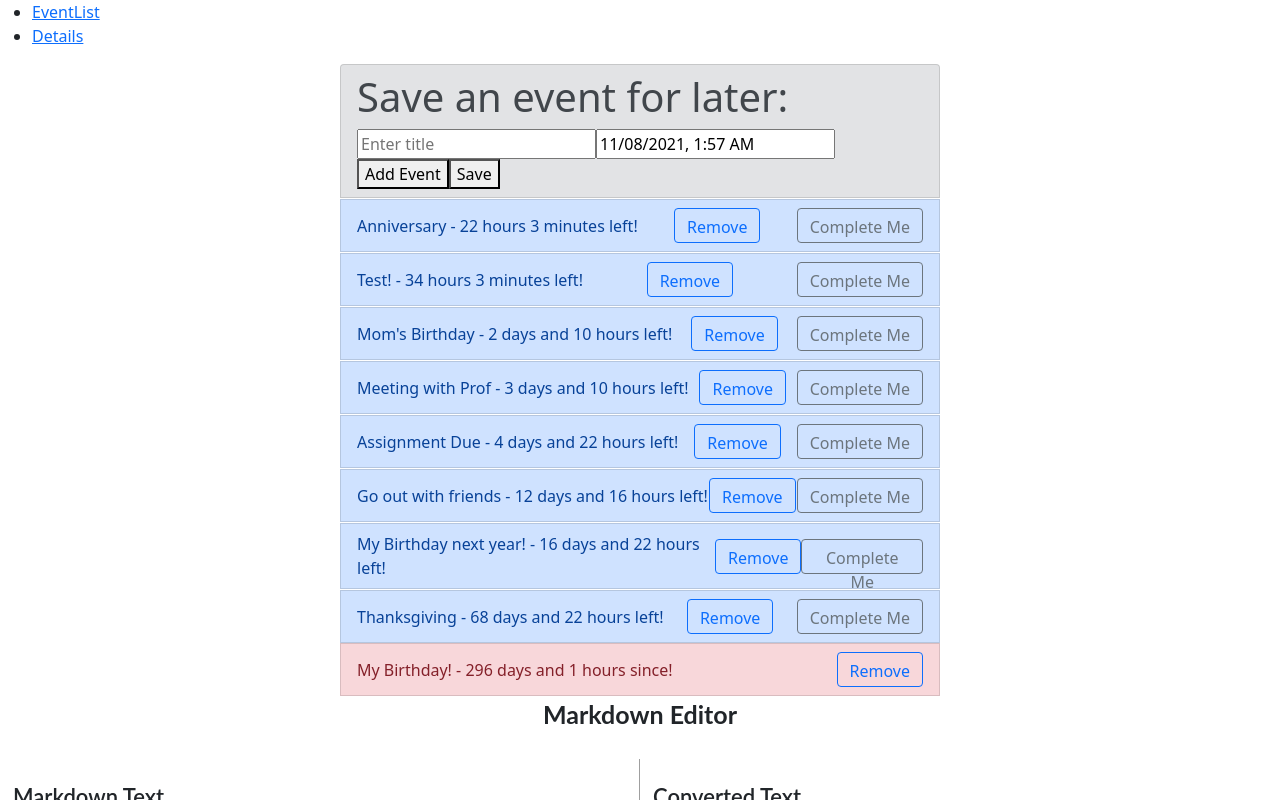
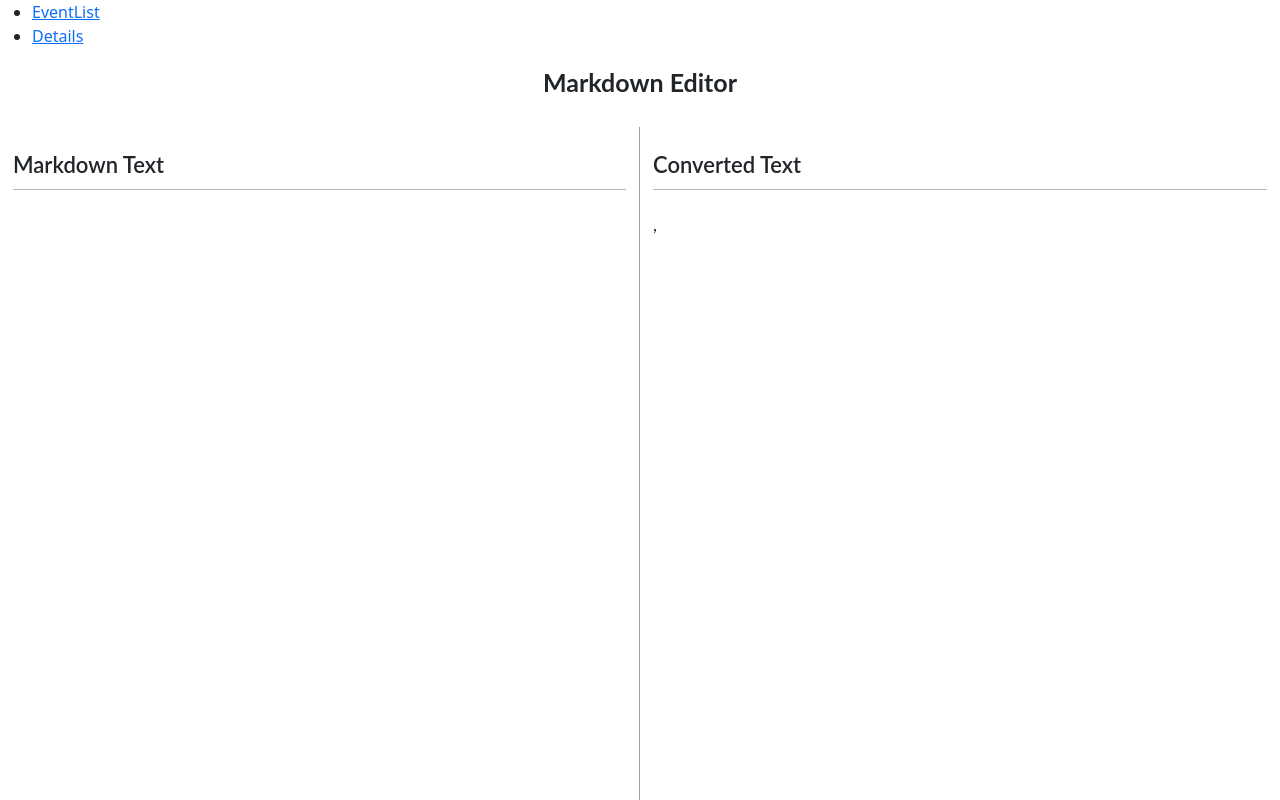
Before and after one commit to rydwhelchel/dnt-forget, a React (Create React App) app: page /details in a window 1280 px wide. Shown: the top 800 px of the page. Built offline with nearby package versions, Linux system fonts and the light colour scheme.

Commit message:
wrap eventlist to mainpage

```diff
--- a/src/App.js
+++ b/src/App.js
@@ -1,33 +1,19 @@
 import React from 'react';
-import EventList from './components/EventList';
 import NavBar from './NavBar';
 import { Routes, Route } from "react-router-dom";
 import Details from "./details"
 import "./style.css";
+import Mainpage from './MainPage';
 
 export default function App() {
   // const args = JSON.parse(document.getElementById('data').text);
-  const args = {
-    events: [
-      { title: 'Meeting with Prof', date: '2021-11-11T12:00' },
-      { title: 'Anniversary', date: '2021-11-09' },
-      { title: "Mom's Birthday", date: '2021-11-10T12:00' },
-      { title: 'Assignment Due', date: '2021-11-12T23:59' },
-      { title: 'Test!', date: '2021-11-09T12:00' },
-      { title: 'Go out with friends', date: '2021-11-20T18:00' },
-      { title: 'My Birthday!', date: '2021-01-16' },
-      { title: 'My Birthday next year!', date: '2021-11-25' },
-      { title: 'Thanksgiving', date: '2022-01-16' },
-    ],
-  };
 
   return (
     <div>
       <NavBar />
-      <EventList events={args.events} />
       <Routes>
         <Route path='/details' element={<Details />}></Route>
-        {/* <Route path='/' element={<EventList />}></Route> */}
+        <Route path='/' element={<Mainpage />}></Route>
       </Routes>
     </div>
   )
--- /dev/null
+++ b/src/MainPage.js
@@ -0,0 +1,25 @@
+import React from 'react';
+import EventList from './components/EventList';
+
+
+function Mainpage() {
+    const args = {
+        events: [
+            { title: 'Meeting with Prof', date: '2021-11-11T12:00' },
+            { title: 'Anniversary', date: '2021-11-09' },
+            { title: "Mom's Birthday", date: '2021-11-10T12:00' },
+            { title: 'Assignment Due', date: '2021-11-12T23:59' },
+            { title: 'Test!', date: '2021-11-09T12:00' },
+            { title: 'Go out with friends', date: '2021-11-20T18:00' },
+            { title: 'My Birthday!', date: '2021-01-16' },
+            { title: 'My Birthday next year!', date: '2021-11-25' },
+            { title: 'Thanksgiving', date: '2022-01-16' },
+        ],
+    };
+
+    return (
+        <EventList events={args.events} />
+    )
+}
+
+export default Mainpage;
--- a/src/components/EventList.js
+++ b/src/components/EventList.js
@@ -7,6 +7,7 @@ import 'react-datepicker/dist/react-datepicker.css';
 import '../static/List.css';
 
 let updateEvents = true;
+
 const EventList = function EventList({ events }) {
   const [eventsList, setEventsList] = useState(events);
   const [untilEvents, setUntilEvents] = useState([]);
```
